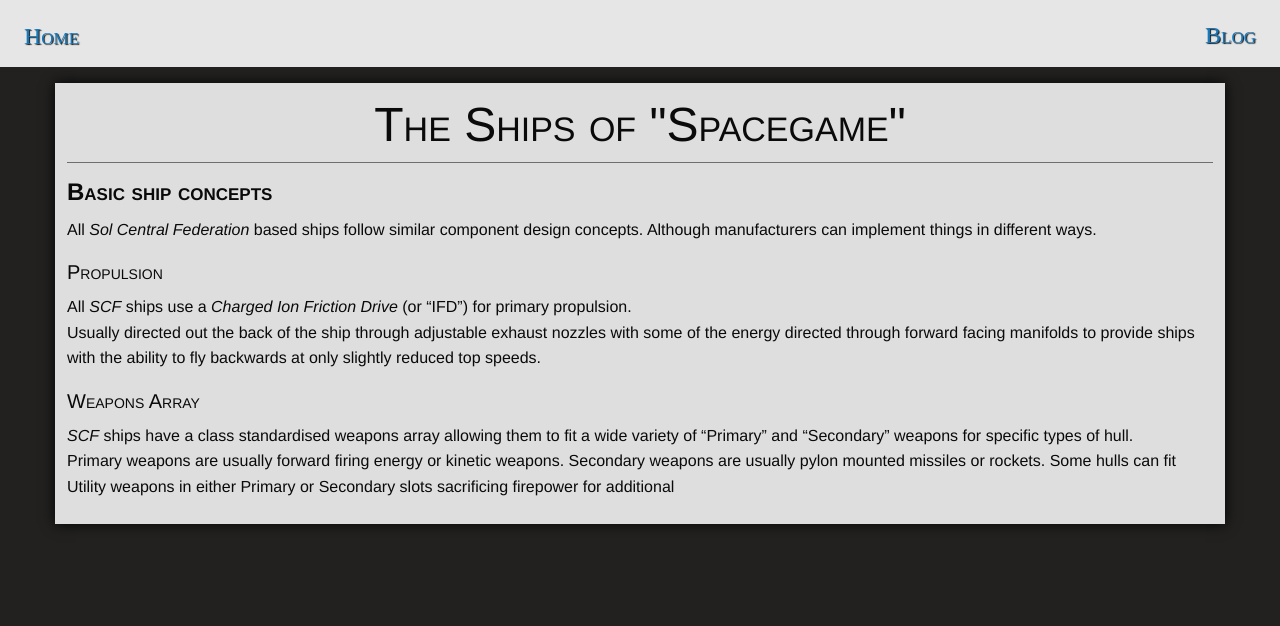
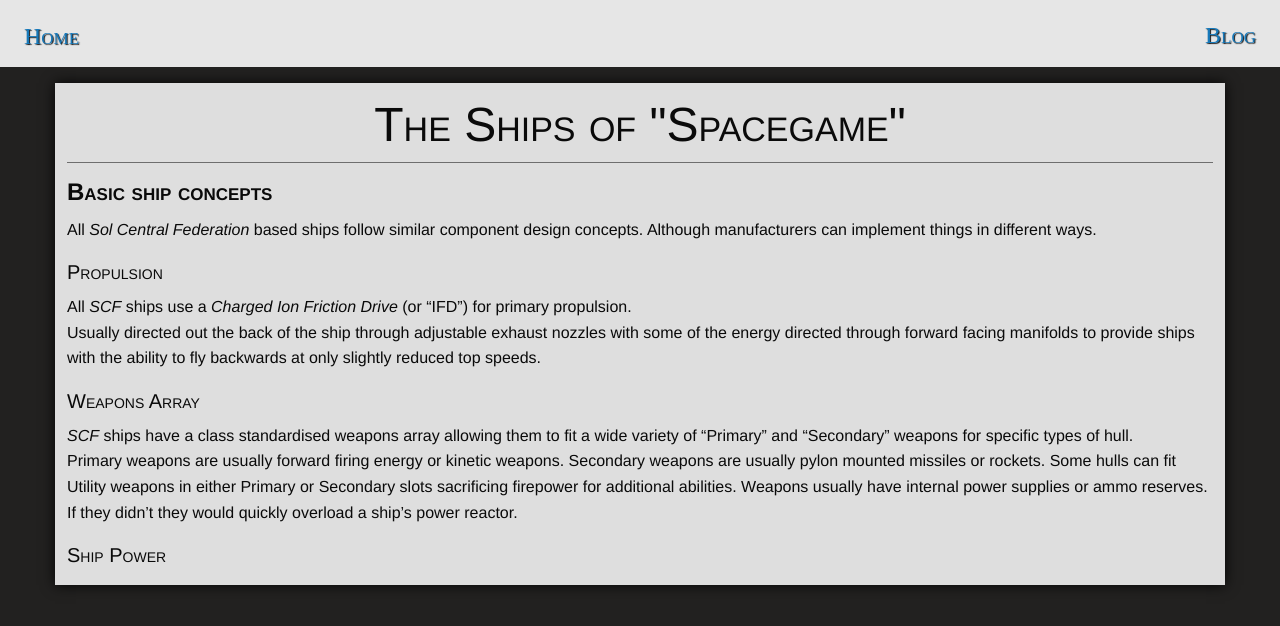
Before and after one commit to ori-sky/polar-space, a Jekyll site: the page built from designs/ships.md, in a window 1280 px wide. Shown: the top 626 px of the page. Built offline with Jekyll 4.4.1, drawn with Linux system fonts in a browser that asks for light colours; nearby versions of some CDN libraries; some web fonts are replaced; our own code applies the rules of GitHub Pages for plain Markdown files; library files that are not in the unit come from our copies.

Commit message:
designs/ships.md updated from https://stackedit.io/

```diff
--- a/designs/ships.md
+++ b/designs/ships.md
@@ -12,9 +12,13 @@ Usually directed out the back of the ship through adjustable exhaust nozzles wit
 *SCF* ships have a class standardised weapons array allowing them to fit a wide variety of "Primary" and "Secondary" weapons for specific types of hull.
 Primary weapons are usually forward firing energy or kinetic weapons.
 Secondary weapons are usually pylon mounted missiles or rockets.
-Some hulls can fit Utility weapons in either Primary or Secondary slots sacrificing firepower for additional
+Some hulls can fit Utility weapons in either Primary or Secondary slots sacrificing firepower for additional abilities.
+Weapons usually have internal power supplies or ammo reserves. If they didn't they would quickly overload a ship's power reactor.
+
+### Ship Power
+
 <!--stackedit_data:
 eyJwcm9wZXJ0aWVzIjoiZXh0ZW5zaW9uczpcbiAgcHJlc2V0Oi
-BnZm1cbiIsImhpc3RvcnkiOlsxMTE0NTcyNzE2LC0xMDM0MDI1
-OTE3XX0=
+BnZm1cbiIsImhpc3RvcnkiOlszMzg1Mzg3MjcsLTEwMzQwMjU5
+MTddfQ==
 -->
```
